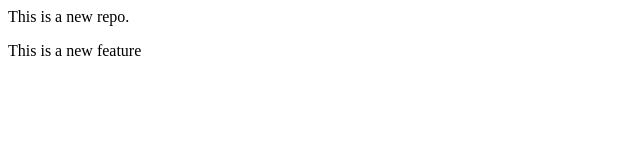
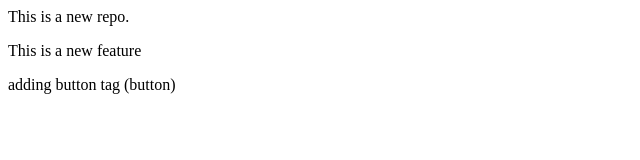
Before and after one commit to sandeepmohanty176/LocalRepo3, a plain HTML site: page index.html in a window 1280 px wide. Shown: the whole page, without its empty margins (0-640 px from the left). Drawn offline with Linux system fonts and the light colour scheme.

Commit message:
add button tag

```diff
--- a/index.html
+++ b/index.html
@@ -1,2 +1,3 @@
 <p>This is a new repo.</p>
 <p>This is a new feature</p>
+<p>adding button tag (button)</p>
```
